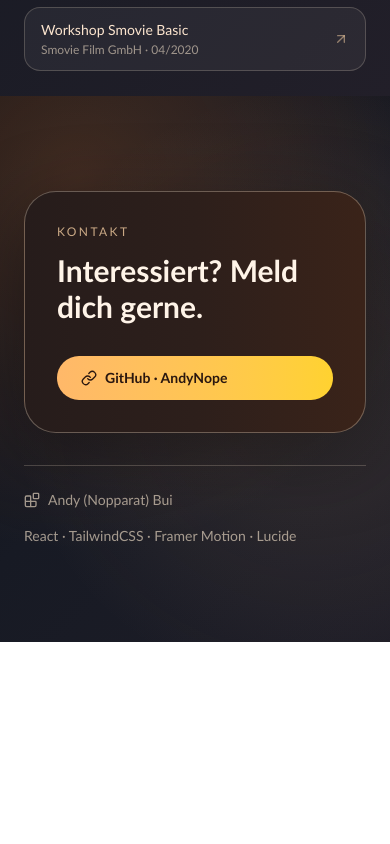
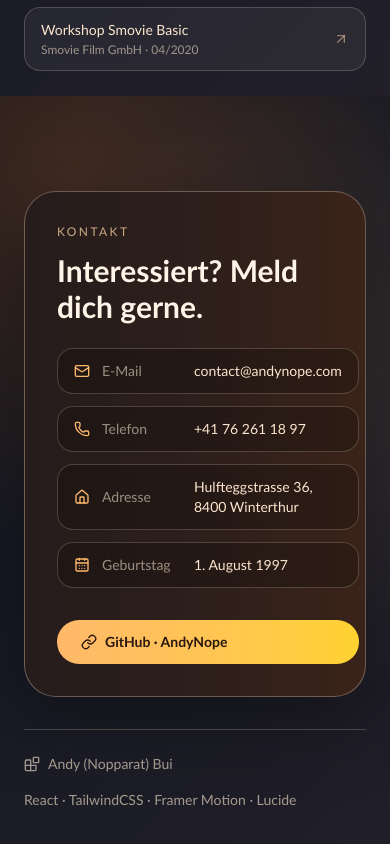
Before and after one commit to AndyNope/homepage-01, a React (Vite) app: page / in a window 390 px wide. Shown: the part 10032-10876 px from the top of the page. Before the commit the page ends 10674 px from the top, so only its background shows below. Built offline with nearby package versions, Linux system fonts and the light colour scheme.

Commit message:
feat: add full contact details (email, phone, address, birthday)

```diff
--- a/src/App.jsx
+++ b/src/App.jsx
@@ -6,6 +6,7 @@ import {
   Briefcase,
   Brush,
   Building2,
+  CalendarDays,
   Camera,
   Code2,
   Compass,
@@ -16,13 +17,16 @@ import {
   Ghost,
   Globe,
   GraduationCap,
+  Home,
   Link,
   Layers,
+  Mail,
   MapPin,
   Menu,
   MessageCircle,
   MessageSquare,
   PanelsTopLeft,
+  Phone,
   QrCode,
   Rocket,
   Smartphone,
@@ -803,6 +807,24 @@ function App() {
                 <h2 className="text-3xl font-semibold text-[#fff4e8] md:text-5xl">
                   Interessiert? Meld dich gerne.
                 </h2>
+                <div className="mt-6 grid gap-3">
+                  {[
+                    { Icon: Mail,         label: 'E-Mail',    value: 'contact@andynope.com', href: 'mailto:contact@andynope.com' },
+                    { Icon: Phone,        label: 'Telefon',   value: '+41 76 261 18 97',     href: 'tel:+41762611897' },
+                    { Icon: Home,         label: 'Adresse',   value: 'Hulfteggstrasse 36, 8400 Winterthur', href: null },
+                    { Icon: CalendarDays, label: 'Geburtstag',value: '1. August 1997',        href: null },
+                  ].map(({ Icon, label, value, href }) => {
+                    const Tag = href ? 'a' : 'div'
+                    const props = href ? { href, target: href.startsWith('http') ? '_blank' : undefined, rel: href.startsWith('http') ? 'noopener noreferrer' : undefined } : {}
+                    return (
+                      <Tag key={label} {...props} className={`flex items-center gap-3 rounded-2xl border border-orange-100/20 bg-black/20 px-4 py-3 text-sm${href ? ' transition hover:border-orange-200/40 hover:bg-white/5' : ''}`}>
+                        <Icon className="h-4 w-4 shrink-0 text-orange-300" />
+                        <span className="text-orange-100/55 w-20 shrink-0">{label}</span>
+                        <span className="text-[#fce5cf]">{value}</span>
+                      </Tag>
+                    )
+                  })}
+                </div>
               </div>
               <div className="flex flex-col gap-3 md:col-span-5 md:justify-self-end">
                 <a
```
Also changed, not shown: 1 other file (tests, documents, lock files or other folders).
